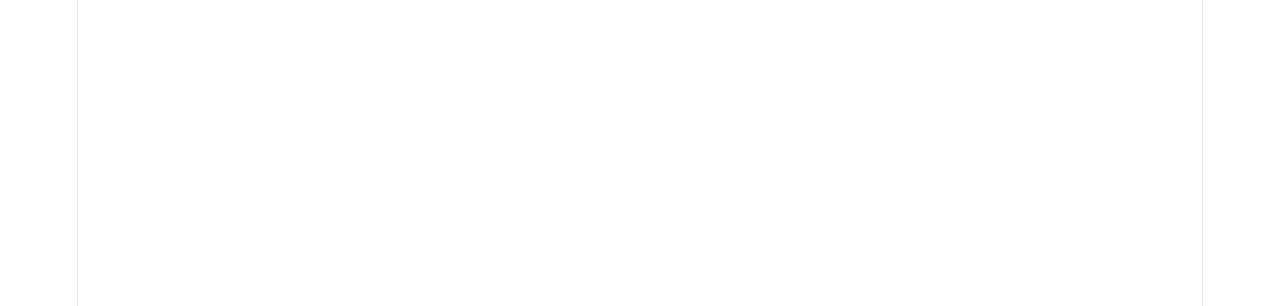
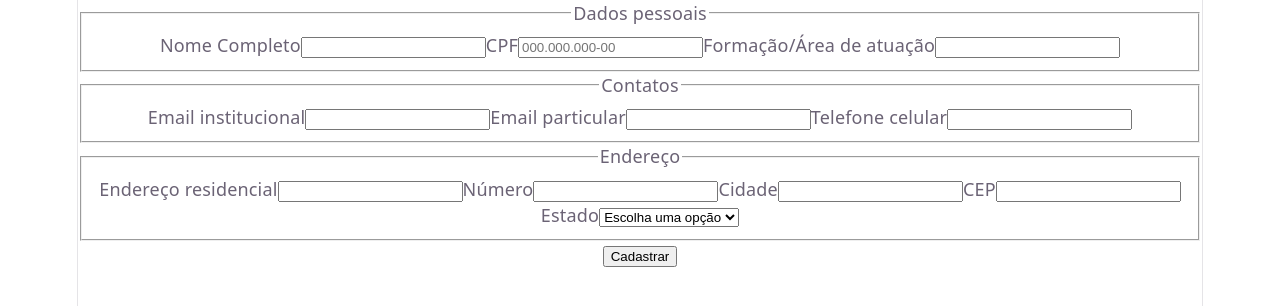
Before and after one commit to gok2001/cadastro-docentes, a React (Vite) app: page / in a window 1280 px wide. Shown: the top 306 px of the page. Built offline with nearby package versions, Linux system fonts and the light colour scheme.

Commit message:
feat: adiciona form na página principal

```diff
--- a/src/App.jsx
+++ b/src/App.jsx
@@ -1,4 +1,6 @@
 import { useState } from 'react';
+import DocenteForm from './components/DocenteForm';
+import ListDocentes from './components/ListDocentes';
 
 function App() {
   const [nome, setNome] = useState("");
@@ -19,7 +21,44 @@ function App() {
 
   const [erros, setErros] = useState({});
 
+  function handleSubmit(e) {
+    e.preventDefault();
 
+    const erros = validar();
+
+    if (Object.keys(erros).lenght > 0) {
+      return;
+    }
+
+    setDocentes([
+      ...docentes,
+      {
+        "nome": nome,
+        "cpf": cpf,
+        "formacao": formacao,
+        "emailInstitucional": emailInstitucional,
+        "emailParticular": emailParticular,
+        "telefone": telefone,
+        "endereco": endereco,
+        "numero": numero,
+        "cidade": cidade,
+        "cep": cep,
+        "estado": estado
+      }
+    ]);
+
+    setNome("");
+    setCpf("");
+    setFormacao("");
+    setEmailInstitucional("");
+    setEmailParticular("");
+    setTelefone("");
+    setEndereco("");
+    setNumero("");
+    setCidade("");
+    setCep("");
+    setEstado("");
+  }
 
   function validar() {
     const erros = {};
@@ -68,6 +107,36 @@ function App() {
 
     return erros;
   }
+
+  return (
+    <div>
+      <DocenteForm
+        nome={nome}
+        setNome={setNome}
+        cpf={cpf}
+        setCpf={setCpf}
+        formacao={formacao}
+        setFormacao={setFormacao}
+        emailInstitucional={emailInstitucional}
+        setEmailInstitucional={setEmailInstitucional}
+        emailParticular={emailParticular}
+        setEmailParticular={setEmailParticular}
+        telefone={telefone}
+        setTelefone={setTelefone}
+        endereco={endereco}
+        setEndereco={setEndereco}
+        numero={numero}
+        setNumero={setNumero}
+        cidade={cidade}
+        setCidade={setCidade}
+        cep={cep}
+        setCep={setCep}
+        estado={estado}
+        setEstado={setEstado}
+        handleSubmit={handleSubmit}
+      />
+    </div>
+  );
 }
 
 export default App
```
Also changed, not shown: src/components/DocenteForm.jsx (line endings or trailing spaces), src/components/ListDocentes.jsx (line endings or trailing spaces).
